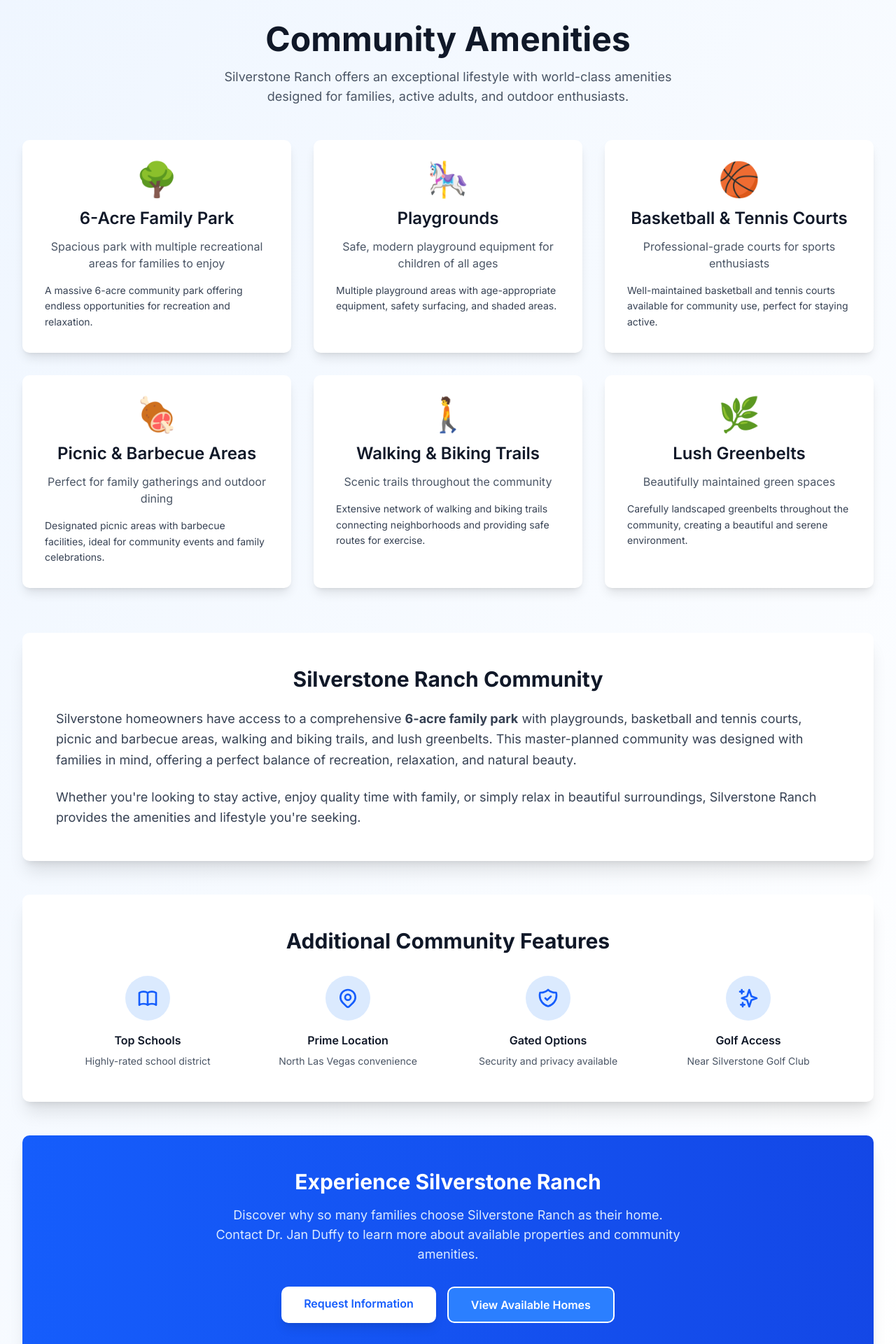
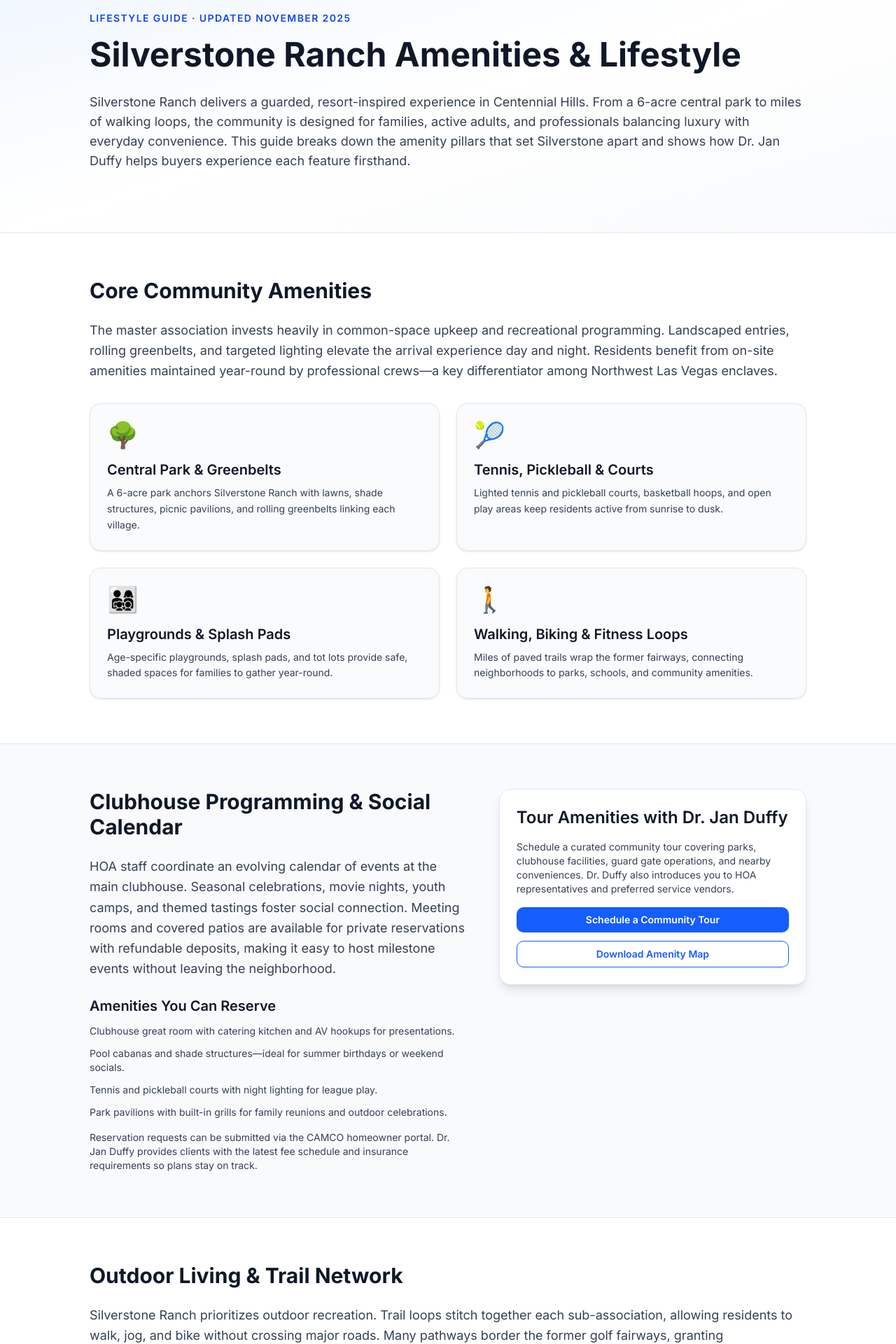
Before and after one commit to DrJanDuffy/silverstoneranchhomes.com, a Next.js app: page /amenities in a window 1280 px wide. Shown: the part 200-2120 px from the top of the page at 70% size. Built offline with nearby package versions, Linux system fonts and the light colour scheme.

Commit message:
Expand amenities page with structured lifestyle content

```diff
--- a/app/amenities/page.tsx
+++ b/app/amenities/page.tsx
@@ -1,163 +1,244 @@
 import Link from 'next/link'
+import type { Metadata } from 'next'
 
-export default function AmenitiesPage() {
-  const amenities = [
+const coreAmenities = [
   {
-      title: '6-Acre Family Park',
-      description: 'Spacious park with multiple recreational areas for families to enjoy',
     icon: '🌳',
-      details: 'A massive 6-acre community park offering endless opportunities for recreation and relaxation.',
+    title: 'Central Park & Greenbelts',
+    description:
+      'A 6-acre park anchors Silverstone Ranch with lawns, shade structures, picnic pavilions, and rolling greenbelts linking each village.',
   },
   {
-      title: 'Playgrounds',
-      description: 'Safe, modern playground equipment for children of all ages',
-      icon: '🎠',
-      details: 'Multiple playground areas with age-appropriate equipment, safety surfacing, and shaded areas.',
+    icon: '🎾',
+    title: 'Tennis, Pickleball & Courts',
+    description:
+      'Lighted tennis and pickleball courts, basketball hoops, and open play areas keep residents active from sunrise to dusk.',
   },
   {
-      title: 'Basketball & Tennis Courts',
-      description: 'Professional-grade courts for sports enthusiasts',
-      icon: '🏀',
-      details: 'Well-maintained basketball and tennis courts available for community use, perfect for staying active.',
+    icon: '👨‍👩‍👧‍👦',
+    title: 'Playgrounds & Splash Pads',
+    description:
+      'Age-specific playgrounds, splash pads, and tot lots provide safe, shaded spaces for families to gather year-round.',
   },
   {
-      title: 'Picnic & Barbecue Areas',
-      description: 'Perfect for family gatherings and outdoor dining',
-      icon: '🍖',
-      details: 'Designated picnic areas with barbecue facilities, ideal for community events and family celebrations.',
-    },
-    {
-      title: 'Walking & Biking Trails',
-      description: 'Scenic trails throughout the community',
     icon: '🚶',
-      details: 'Extensive network of walking and biking trails connecting neighborhoods and providing safe routes for exercise.',
-    },
-    {
-      title: 'Lush Greenbelts',
-      description: 'Beautifully maintained green spaces',
-      icon: '🌿',
-      details: 'Carefully landscaped greenbelts throughout the community, creating a beautiful and serene environment.',
+    title: 'Walking, Biking & Fitness Loops',
+    description:
+      'Miles of paved trails wrap the former fairways, connecting neighborhoods to parks, schools, and community amenities.',
   },
 ]
 
+const wellnessHighlights = [
+  {
+    title: 'Centennial Hills YMCA',
+    detail: 'Group fitness, indoor aquatics, and youth programs five minutes from the guard gate.',
+  },
+  {
+    title: 'Mount Charleston & Summerlin Trails',
+    detail: 'Elevation escapes, hiking, and cycling routes within 35 minutes.',
+  },
+  {
+    title: 'Centennial Hills Hospital & Clinics',
+    detail: 'A 226-bed hospital, VA clinic, and specialty practices within a 10-minute drive.',
+  },
+  {
+    title: 'Floyd Lamb Park & Gilcrease Orchard',
+    detail: 'Fishing lagoons, equestrian arenas, and seasonal farm events just north of the community.',
+  },
+]
+
+export const metadata: Metadata = {
+  title: 'Silverstone Ranch Amenities & Lifestyle | Parks, Trails, Clubhouse',
+  description:
+    'Explore Silverstone Ranch amenities: parks, trails, sports courts, clubhouse programming, HOA services, and nearby wellness resources curated for November 2025.',
+}
+
+export default function AmenitiesPage() {
   return (
-    <div className="min-h-screen bg-gradient-to-br from-blue-50 to-white py-20 px-4 sm:px-6 lg:px-8">
-      <div className="mx-auto max-w-7xl">
-        <div className="text-center mb-12">
-          <h1 className="text-4xl sm:text-5xl font-bold text-gray-900 mb-4">
-            Community Amenities
+    <main className="bg-white">
+      <section className="bg-gradient-to-br from-blue-50 via-white to-slate-50 py-16 px-4 sm:px-6 lg:px-8">
+        <div className="mx-auto max-w-5xl">
+          <p className="text-sm font-semibold uppercase tracking-widest text-blue-700 mb-3">Lifestyle Guide · Updated November 2025</p>
+          <h1 className="text-4xl sm:text-5xl font-bold text-gray-900 mb-6 leading-tight">
+            Silverstone Ranch Amenities & Lifestyle
           </h1>
-          <p className="text-lg text-gray-600 max-w-2xl mx-auto">
-            Silverstone Ranch offers an exceptional lifestyle with world-class amenities
-            designed for families, active adults, and outdoor enthusiasts.
+          <p className="text-lg text-gray-700 mb-6">
+            Silverstone Ranch delivers a guarded, resort-inspired experience in Centennial Hills. From a 6-acre central park
+            to miles of walking loops, the community is designed for families, active adults, and professionals balancing
+            luxury with everyday convenience. This guide breaks down the amenity pillars that set Silverstone apart and
+            shows how Dr. Jan Duffy helps buyers experience each feature firsthand.
           </p>
         </div>
+      </section>
 
-        {/* Main Amenities Grid */}
-        <div className="grid md:grid-cols-2 lg:grid-cols-3 gap-8 mb-16">
-          {amenities.map((amenity, index) => (
-            <div
-              key={index}
-              className="bg-white rounded-lg p-8 shadow-lg hover:shadow-xl transition-shadow"
-            >
-              <div className="text-5xl mb-4 text-center">{amenity.icon}</div>
-              <h2 className="text-2xl font-semibold text-gray-900 mb-3 text-center">
-                {amenity.title}
-              </h2>
-              <p className="text-gray-600 mb-4 text-center">{amenity.description}</p>
-              <p className="text-gray-700 text-sm leading-relaxed">{amenity.details}</p>
+      <section className="py-16 px-4 sm:px-6 lg:px-8 bg-white border-t border-slate-200" id="core-amenities">
+        <div className="mx-auto max-w-5xl">
+          <h2 className="text-3xl font-bold text-gray-900 mb-6">Core Community Amenities</h2>
+          <p className="text-gray-700 mb-8 text-lg leading-relaxed">
+            The master association invests heavily in common-space upkeep and recreational programming. Landscaped entries,
+            rolling greenbelts, and targeted lighting elevate the arrival experience day and night. Residents benefit from
+            on-site amenities maintained year-round by professional crews—a key differentiator among Northwest Las Vegas
+            enclaves.
+          </p>
+          <div className="grid gap-6 sm:grid-cols-2">
+            {coreAmenities.map((amenity) => (
+              <div key={amenity.title} className="rounded-2xl border border-slate-200 bg-slate-50/80 p-6 shadow-sm">
+                <div className="text-4xl mb-4">{amenity.icon}</div>
+                <h3 className="text-xl font-semibold text-gray-900 mb-2">{amenity.title}</h3>
+                <p className="text-sm text-gray-700 leading-relaxed">{amenity.description}</p>
               </div>
             ))}
           </div>
+        </div>
+      </section>
 
-        {/* Community Overview */}
-        <div className="bg-white rounded-lg shadow-xl p-8 md:p-12 mb-12">
-          <h2 className="text-3xl font-bold text-gray-900 mb-6 text-center">
-            Silverstone Ranch Community
-          </h2>
-          <div className="prose prose-lg max-w-none">
-            <p className="text-gray-700 leading-relaxed text-lg mb-6">
-              Silverstone homeowners have access to a comprehensive <strong>6-acre family park</strong> with
-              playgrounds, basketball and tennis courts, picnic and barbecue areas, walking and biking trails,
-              and lush greenbelts. This master-planned community was designed with families in mind, offering
-              a perfect balance of recreation, relaxation, and natural beauty.
+      <section className="py-16 px-4 sm:px-6 lg:px-8 bg-slate-50 border-t border-slate-200" id="clubhouse-programming">
+        <div className="mx-auto max-w-5xl grid gap-12 lg:grid-cols-[1.1fr_0.9fr] items-start">
+          <div>
+            <h2 className="text-3xl font-bold text-gray-900 mb-6">Clubhouse Programming & Social Calendar</h2>
+            <p className="text-gray-700 mb-6 text-lg leading-relaxed">
+              HOA staff coordinate an evolving calendar of events at the main clubhouse. Seasonal celebrations, movie nights,
+              youth camps, and themed tastings foster social connection. Meeting rooms and covered patios are available for
+              private reservations with refundable deposits, making it easy to host milestone events without leaving the
+              neighborhood.
             </p>
-            <p className="text-gray-700 leading-relaxed text-lg">
-              Whether you&apos;re looking to stay active, enjoy quality time with family, or simply relax in
-              beautiful surroundings, Silverstone Ranch provides the amenities and lifestyle you&apos;re seeking.
+            <h3 className="text-xl font-semibold text-gray-900 mb-3">Amenities You Can Reserve</h3>
+            <ul className="space-y-3 text-sm text-gray-700">
+              <li>Clubhouse great room with catering kitchen and AV hookups for presentations.</li>
+              <li>Pool cabanas and shade structures—ideal for summer birthdays or weekend socials.</li>
+              <li>Tennis and pickleball courts with night lighting for league play.</li>
+              <li>Park pavilions with built-in grills for family reunions and outdoor celebrations.</li>
+            </ul>
+            <p className="text-gray-700 mt-4 text-sm">
+              Reservation requests can be submitted via the CAMCO homeowner portal. Dr. Jan Duffy provides clients with the
+              latest fee schedule and insurance requirements so plans stay on track.
             </p>
           </div>
+          <aside className="rounded-2xl border border-blue-100 bg-white shadow-lg p-6">
+            <h3 className="text-2xl font-semibold text-gray-900 mb-4">Tour Amenities with Dr. Jan Duffy</h3>
+            <p className="text-sm text-gray-700 mb-4">
+              Schedule a curated community tour covering parks, clubhouse facilities, guard gate operations, and nearby
+              conveniences. Dr. Duffy also introduces you to HOA representatives and preferred service vendors.
+            </p>
+            <div className="flex flex-col gap-3">
+              <Link
+                href="/book-tour"
+                className="inline-flex items-center justify-center rounded-lg bg-blue-600 px-4 py-2 text-sm font-semibold text-white shadow hover:bg-blue-700 transition"
+              >
+                Schedule a Community Tour
+              </Link>
+              <Link
+                href="/request-info"
+                className="inline-flex items-center justify-center rounded-lg border border-blue-600 px-4 py-2 text-sm font-semibold text-blue-600 hover:bg-blue-50 transition"
+              >
+                Download Amenity Map
+              </Link>
             </div>
+          </aside>
+        </div>
+      </section>
 
-        {/* Additional Community Features */}
-        <div className="bg-white rounded-lg shadow-xl p-8 md:p-12 mb-12">
-          <h2 className="text-3xl font-bold text-gray-900 mb-8 text-center">
-            Additional Community Features
-          </h2>
-          <div className="grid md:grid-cols-2 lg:grid-cols-4 gap-6">
-            <div className="text-center">
-              <div className="w-16 h-16 bg-blue-100 rounded-full flex items-center justify-center mx-auto mb-4">
-                <svg className="w-8 h-8 text-blue-600" fill="none" viewBox="0 0 24 24" stroke="currentColor">
-                  <path strokeLinecap="round" strokeLinejoin="round" strokeWidth={2} d="M12 6.253v13m0-13C10.832 5.477 9.246 5 7.5 5S4.168 5.477 3 6.253v13C4.168 18.477 5.754 18 7.5 18s3.332.477 4.5 1.253m0-13C13.168 5.477 14.754 5 16.5 5c1.747 0 3.332.477 4.5 1.253v13C19.832 18.477 18.247 18 16.5 18c-1.746 0-3.332.477-4.5 1.253" />
-                </svg>
+      <section className="py-16 px-4 sm:px-6 lg:px-8 bg-white border-t border-slate-200" id="outdoor-living">
+        <div className="mx-auto max-w-5xl">
+          <h2 className="text-3xl font-bold text-gray-900 mb-6">Outdoor Living & Trail Network</h2>
+          <p className="text-gray-700 mb-6 text-lg leading-relaxed">
+            Silverstone Ranch prioritizes outdoor recreation. Trail loops stitch together each sub-association, allowing
+            residents to walk, jog, and bike without crossing major roads. Many pathways border the former golf fairways,
+            granting uninterrupted desert vistas. Fitness stations, pet-friendly waste stations, and shaded rest nodes are
+            strategically installed to support everyday routines.
+          </p>
+          <h3 className="text-xl font-semibold text-gray-900 mb-3">Key Trail Highlights</h3>
+          <ul className="space-y-3 text-sm text-gray-700">
+            <li><span className="font-semibold text-blue-600">Fairway Loop:</span> 2.3-mile circuit encircling the dormant golf corridors—ideal for sunrise walks.</li>
+            <li><span className="font-semibold text-blue-600">Park Connector:</span> Shortcuts linking Pinehurst, Tuscany, and The Palms to the central park and playgrounds.</li>
+            <li><span className="font-semibold text-blue-600">Neighborhood Spurs:</span> Cul-de-sac cut-throughs that lead to nearby schools and bus stops.</li>
+            <li><span className="font-semibold text-blue-600">Bike-Friendly Streets:</span> Low-traffic residential lanes with traffic calming and widened shoulders.</li>
+          </ul>
         </div>
-              <h3 className="font-semibold text-gray-900 mb-2">Top Schools</h3>
-              <p className="text-sm text-gray-600">Highly-rated school district</p>
+      </section>
+
+      <section className="py-16 px-4 sm:px-6 lg:px-8 bg-slate-50 border-t border-slate-200" id="hoa-services">
+        <div className="mx-auto max-w-5xl grid gap-12 lg:grid-cols-[1.1fr_0.9fr] items-start">
+          <div>
+            <h2 className="text-3xl font-bold text-gray-900 mb-6">HOA Services & Resident Support</h2>
+            <p className="text-gray-700 mb-6 text-lg leading-relaxed">
+              The master association, managed by CAMCO, oversees 24/7 guard services, landscaping along the parkways,
+              reserve planning, and community communications. Sub-associations within Silverstone Ranch—such as The Palms,
+              Tuscany, and Pinehurst—layer on additional services like front-yard maintenance or exterior paint schedules.
+            </p>
+            <h3 className="text-xl font-semibold text-gray-900 mb-3">Digital Homeowner Tools</h3>
+            <ul className="space-y-3 text-sm text-gray-700">
+              <li>Online payment portal with automatic draft and credit card options.</li>
+              <li>Architectural review submissions handled through a digital ticketing system.</li>
+              <li>Visitor management for guard gates via smartphone apps and QR codes.</li>
+              <li>Community alerts and event calendars distributed through email and SMS.</li>
+            </ul>
           </div>
-            <div className="text-center">
-              <div className="w-16 h-16 bg-blue-100 rounded-full flex items-center justify-center mx-auto mb-4">
-                <svg className="w-8 h-8 text-blue-600" fill="none" viewBox="0 0 24 24" stroke="currentColor">
-                  <path strokeLinecap="round" strokeLinejoin="round" strokeWidth={2} d="M17.657 16.657L13.414 20.9a1.998 1.998 0 01-2.827 0l-4.244-4.243a8 8 0 1111.314 0z" />
-                  <path strokeLinecap="round" strokeLinejoin="round" strokeWidth={2} d="M15 11a3 3 0 11-6 0 3 3 0 016 0z" />
-                </svg>
+          <aside className="rounded-2xl border border-blue-100 bg-white shadow-lg p-6">
+            <h3 className="text-2xl font-semibold text-gray-900 mb-4">Need the Latest HOA Docs?</h3>
+            <p className="text-sm text-gray-700 mb-4">
+              Dr. Jan Duffy coordinates resale demand letters, status certificates, and architectural guidelines for buyers
+              and sellers—ensuring smooth contingencies and on-time closings.
+            </p>
+            <Link
+              href="/request-info"
+              className="inline-flex items-center justify-center rounded-lg bg-blue-600 px-4 py-2 text-sm font-semibold text-white shadow hover:bg-blue-700 transition"
+            >
+              Request HOA Documentation Support
+            </Link>
+          </aside>
         </div>
-              <h3 className="font-semibold text-gray-900 mb-2">Prime Location</h3>
-              <p className="text-sm text-gray-600">North Las Vegas convenience</p>
+      </section>
+
+      <section className="py-16 px-4 sm:px-6 lg:px-8 bg-white border-t border-slate-200" id="wellness-network">
+        <div className="mx-auto max-w-5xl">
+          <h2 className="text-3xl font-bold text-gray-900 mb-6">Wellness & Recreation Network Beyond the Gates</h2>
+          <p className="text-gray-700 mb-6 text-lg leading-relaxed">
+            Centennial Hills is a wellness-forward district. Residents couple on-site amenities with a network of nearby
+            resources, including boutique fitness studios, medical centers, and outdoor adventures. Whether you prefer
+            curated fitness classes or weekend hikes, Silverstone Ranch keeps healthy living convenient.
+          </p>
+          <div className="grid md:grid-cols-2 gap-6">
+            {wellnessHighlights.map((item) => (
+              <div key={item.title} className="rounded-2xl border border-slate-200 bg-slate-50/80 p-5 shadow-sm">
+                <h3 className="text-lg font-semibold text-gray-900 mb-2">{item.title}</h3>
+                <p className="text-sm text-gray-700 leading-relaxed">{item.detail}</p>
               </div>
-            <div className="text-center">
-              <div className="w-16 h-16 bg-blue-100 rounded-full flex items-center justify-center mx-auto mb-4">
-                <svg className="w-8 h-8 text-blue-600" fill="none" viewBox="0 0 24 24" stroke="currentColor">
-                  <path strokeLinecap="round" strokeLinejoin="round" strokeWidth={2} d="M9 12l2 2 4-4m5.618-4.016A11.955 11.955 0 0112 2.944a11.955 11.955 0 01-8.618 3.04A12.02 12.02 0 003 9c0 5.591 3.824 10.29 9 11.622 5.176-1.332 9-6.03 9-11.622 0-1.042-.133-2.052-.382-3.016z" />
-                </svg>
-              </div>
-              <h3 className="font-semibold text-gray-900 mb-2">Gated Options</h3>
-              <p className="text-sm text-gray-600">Security and privacy available</p>
-            </div>
-            <div className="text-center">
-              <div className="w-16 h-16 bg-blue-100 rounded-full flex items-center justify-center mx-auto mb-4">
-                <svg className="w-8 h-8 text-blue-600" fill="none" viewBox="0 0 24 24" stroke="currentColor">
-                  <path strokeLinecap="round" strokeLinejoin="round" strokeWidth={2} d="M5 3v4M3 5h4M6 17v4m-2-2h4m5-16l2.286 6.857L21 12l-5.714 2.143L13 21l-2.286-6.857L5 12l5.714-2.143L13 3z" />
-                </svg>
-              </div>
-              <h3 className="font-semibold text-gray-900 mb-2">Golf Access</h3>
-              <p className="text-sm text-gray-600">Near Silverstone Golf Club</p>
+            ))}
           </div>
         </div>
-        </div>
+      </section>
 
-        {/* CTA Section */}
-        <div className="bg-gradient-to-r from-blue-600 to-blue-700 rounded-lg shadow-xl p-8 md:p-12 text-center text-white">
-          <h2 className="text-3xl font-bold mb-4">Experience Silverstone Ranch</h2>
-          <p className="text-lg mb-8 text-blue-100 max-w-2xl mx-auto">
-            Discover why so many families choose Silverstone Ranch as their home. Contact Dr. Jan Duffy
-            to learn more about available properties and community amenities.
+      <section className="py-16 px-4 sm:px-6 lg:px-8 bg-slate-50 border-t border-slate-200" id="next-steps">
+        <div className="mx-auto max-w-5xl">
+          <h2 className="text-3xl font-bold text-gray-900 mb-6">Plan Your Silverstone Ranch Experience</h2>
+          <p className="text-gray-700 mb-6 text-lg leading-relaxed">
+            Ready to explore amenities in person? Reach out to Dr. Jan Duffy for a curated tour, HOA document review, and a
+            tailored lifestyle consultation. Whether you are relocating, upsizing, or investing, you’ll receive concierge
+            support across lending, staging, and contract negotiations.
           </p>
-          <div className="flex flex-col sm:flex-row gap-4 justify-center">
+          <div className="flex flex-wrap gap-4">
             <Link
-              href="/request-info"
-              className="px-8 py-3 bg-white text-blue-600 rounded-lg hover:bg-blue-50 transition-all shadow-lg hover:shadow-xl transform hover:-translate-y-0.5 font-semibold"
+              href="/book-tour"
+              className="inline-flex items-center justify-center rounded-lg bg-blue-600 px-4 py-2 text-sm font-semibold text-white shadow hover:bg-blue-700 transition"
             >
-              Request Information
+              Schedule Amenities Tour
             </Link>
             <Link
               href="/homes-for-sale"
-              className="px-8 py-3 bg-blue-500 text-white border-2 border-white rounded-lg hover:bg-blue-400 transition-all font-semibold"
+              className="inline-flex items-center justify-center rounded-lg border border-blue-600 px-4 py-2 text-sm font-semibold text-blue-600 hover:bg-blue-50 transition"
             >
-              View Available Homes
+              Browse Homes Near the Park
+            </Link>
+            <Link
+              href="/buyers-checklist"
+              className="inline-flex items-center justify-center rounded-lg border border-slate-300 px-4 py-2 text-sm font-semibold text-slate-700 hover:bg-slate-100 transition"
+            >
+              Download Buyer Checklist
             </Link>
           </div>
         </div>
-      </div>
-    </div>
+      </section>
+    </main>
   )
 }
```
Lines whose indentation alone changed are shown as unchanged.
